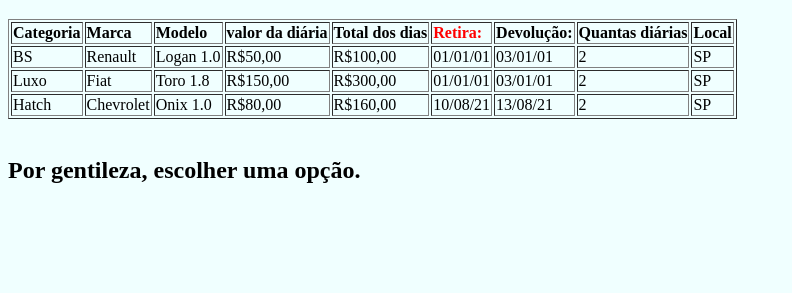
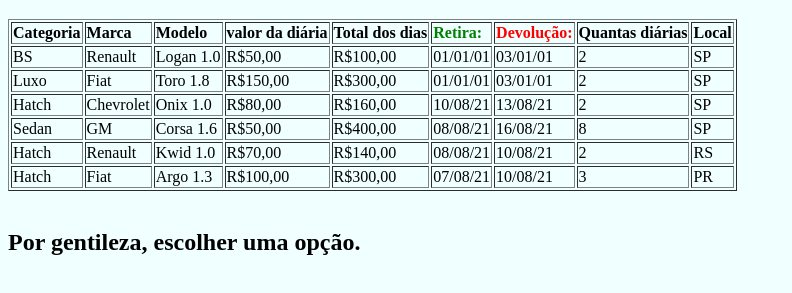
Before and after one commit to JonathasGit/IFRS-Curso.HTML, a plain HTML site: page tabelas/tabela1.html in a window 1280 px wide. Shown: the part 61-354 px from the top of the page, without its empty margins (0-792 px from the left). Drawn offline with Linux system fonts and the light colour scheme.

Commit message:
#3 Mais um carro
Colocando mais um carro na lista e colocando um CSS.

```diff
--- a/tabelas/tabela1.css
+++ b/tabelas/tabela1.css
@@ -3,5 +3,9 @@ body{
 }
 
 .retira{
+    color: green;
+
+}
+.devolucao{
     color: red;
 }
--- a/tabelas/tabela1.html
+++ b/tabelas/tabela1.html
@@ -14,7 +14,7 @@
                     <td><b>valor da diária</b></td>
                     <td><b>Total dos dias</b></td>
                     <td class="retira"><b>Retira:</b></td>
-                    <td><b>Devolução:</b></td>
+                    <td class="devolucao"><b>Devolução:</b></td>
                     <td><b>Quantas diárias</b></td>
                     <td><b>Local</b></td>
                 </tr>
@@ -51,6 +51,40 @@
                     <td>2</td>
                     <td>SP</td>
                 </tr>
+                <tr>
+                    <td>Sedan</td>
+                    <td>GM</td>
+                    <td>Corsa 1.6</td>
+                    <td>R$50,00</td>
+                    <td>R$400,00</td>
+                    <td>08/08/21</td>
+                    <td>16/08/21</td>
+                    <td>8</td>
+                    <td>SP</td>
+
+                </tr>
+                <tr>
+                    <td>Hatch</td>
+                    <td>Renault</td>
+                    <td>Kwid 1.0</td>
+                    <td>R$70,00</td>
+                    <td>R$140,00</td>
+                    <td>08/08/21</td>
+                    <td>10/08/21</td>
+                    <td>2</td>
+                    <td>RS</td>
+                </tr>
+                <tr>
+                    <td>Hatch</td>
+                    <td>Fiat</td>
+                    <td>Argo 1.3</td>
+                    <td>R$100,00</td>
+                    <td>R$300,00</td>
+                    <td>07/08/21</td>
+                    <td>10/08/21</td>
+                    <td>3</td>
+                    <td>PR</td>
+                </tr>
             </table>
             <br>
 
```
